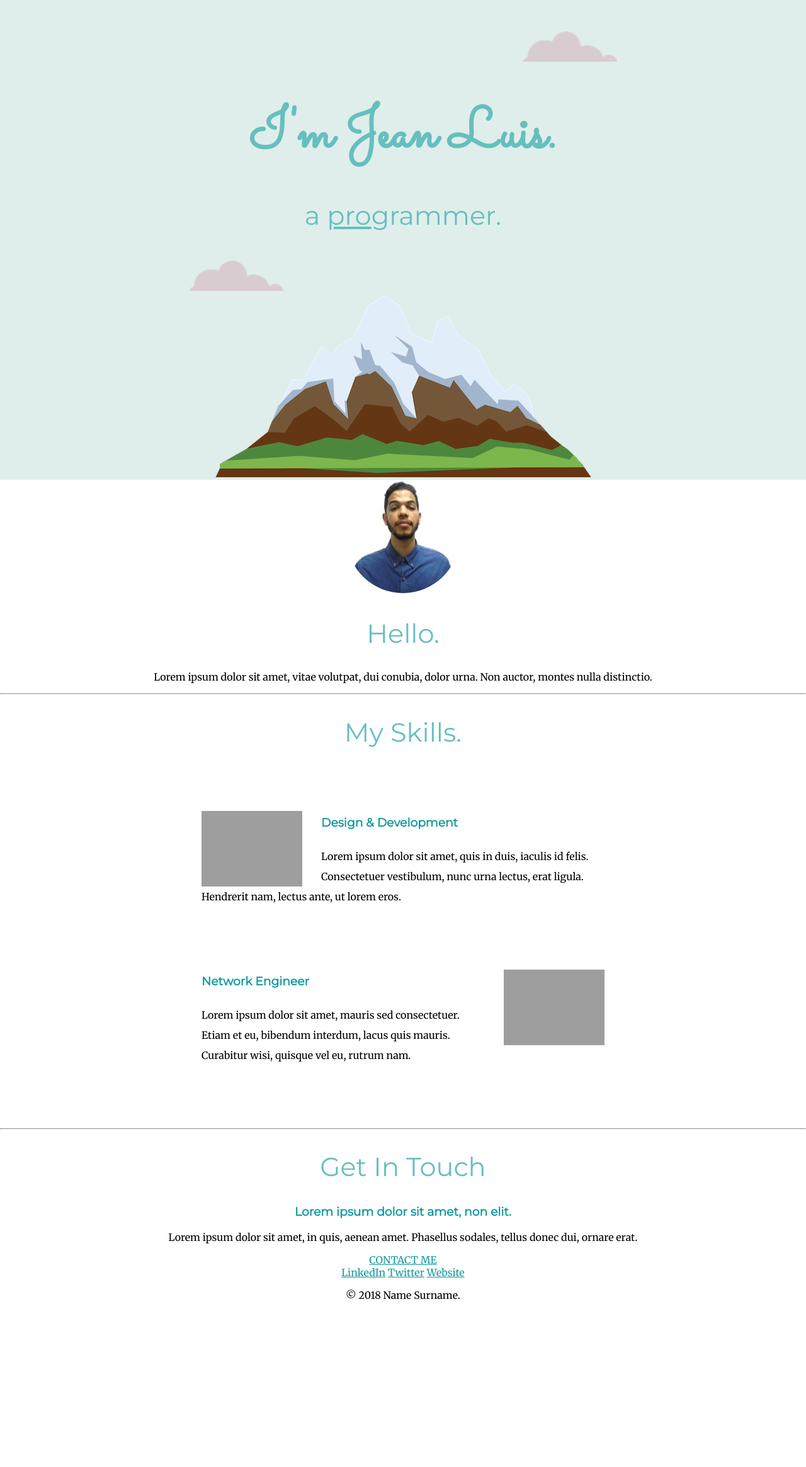
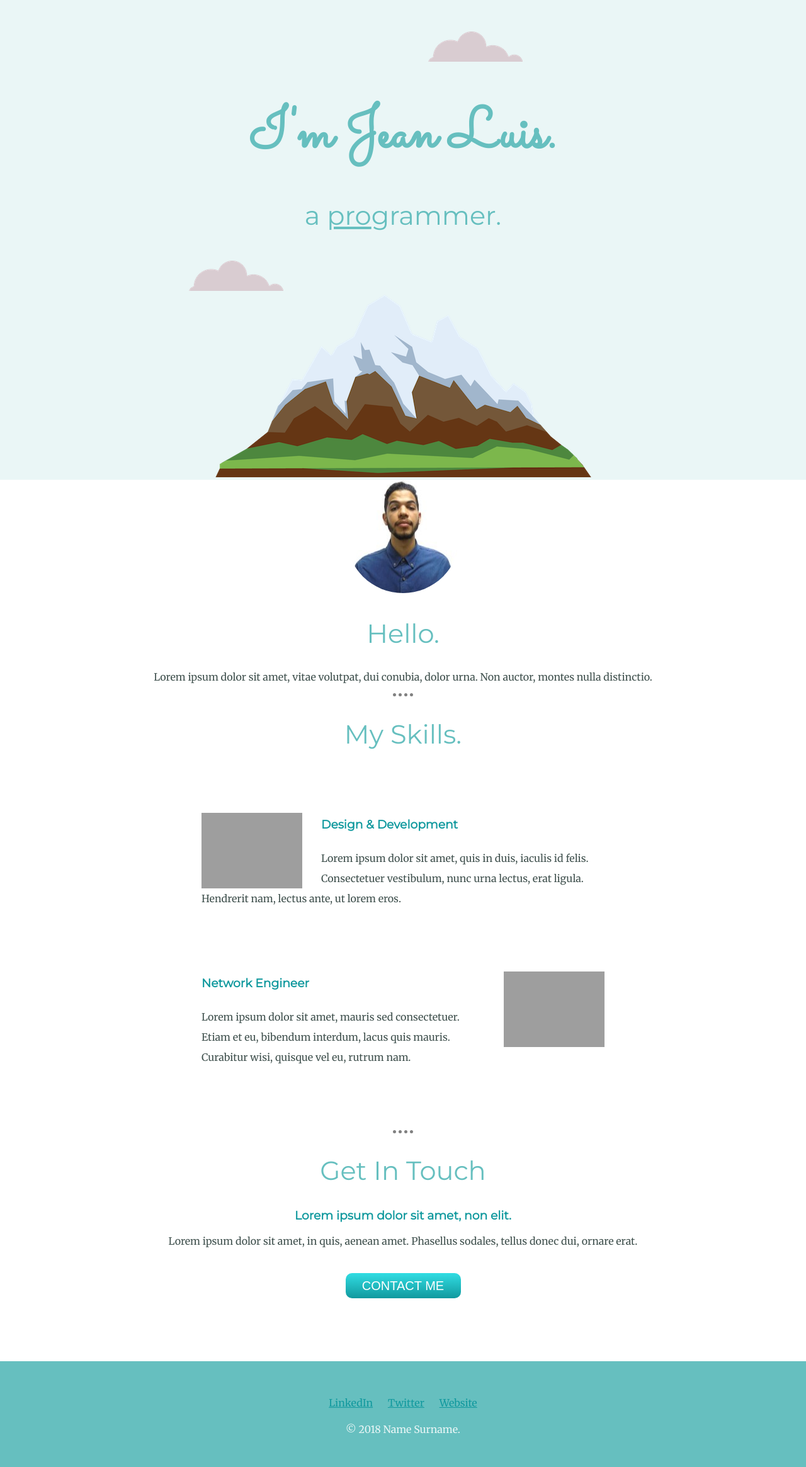
Before and after one commit to jeanluisgonzalez/Web-Dev, a web app: file CSS - My Site/index.html in a window 1280 px wide. Shown: the whole page at 63% size. Before the commit the page ends 2064 px from the top, so only its background shows below. Run offline with its HTML, style and script files only (its server is not run), Linux system fonts and the light colour scheme; grey boxes are pictures that could not be loaded.

Commit message:
update at work

```diff
--- a/CSS - My Site/css/styles.css
+++ b/CSS - My Site/css/styles.css
@@ -22,23 +22,38 @@ h3 {
   color: #11999E;
   font-family: 'Montserrat', sans-serif;
 }
+
+hr{
+  border-color: gray;
+  border-style: dotted none none;
+  border-width: 5px;
+  width: 2.5%;
+  clear: right;
+}
 a {
   color: #11999E;
 }
+p {
+  color: #40514E
+}
 /****************************CLASS SELECTORS*******************/
 .top-container {
-    background-color: #dfeeea;
+    background-color: #EAF6F6;
     position: relative;
     padding-top: 100px;
 }
 .middle-container {
+  margin-bottom: 100px;
 }
 .bottom-container {
-
+  background-color: #66BFBF;
+  position: relative;
+  padding-top:50px;
+  padding-bottom:50px;
 }
 .top-cloud {
   position: absolute;
-  right: 300px;
+  right: 450px;
   top:50px;
 }
 .bottom-cloud {
@@ -69,5 +84,53 @@ a {
   float: right;
   margin-left: 30px;
 }
+.BUTTON_NXV {
+  margin-top: 25px;
+   background: #31DDE3;
+   background-image: -webkit-linear-gradient(top, #31DDE3, #11999E);
+   background-image: -moz-linear-gradient(top, #31DDE3, #11999E);
+   background-image: -ms-linear-gradient(top, #31DDE3, #11999E);
+   background-image: -o-linear-gradient(top, #31DDE3, #11999E);
+   background-image: -webkit-gradient(to bottom, #31DDE3, #11999E);
+   -webkit-border-radius: 10px;
+   -moz-border-radius: 10px;
+   border-radius: 10px;
+   height: 0;
+   line-height: 0;
+   color: #FFFFFF;
+   font-family: Arial;
+   width: 143px;
+   font-size: 20px;
+   font-weight: 100;
+   padding: 20px;
+   border: solid #11999E 0;
+   text-decoration: none;
+   display: inline-block;
+   cursor: pointer;
+   text-align: center;
+}
+
+.BUTTON_NXV:hover {
+   border: solid #337FED 1px;
+   background: #1E62D0;
+   background-image: -webkit-linear-gradient(top, #1E62D0, #3D94F6);
+   background-image: -moz-linear-gradient(top, #1E62D0, #3D94F6);
+   background-image: -ms-linear-gradient(top, #1E62D0, #3D94F6);
+   background-image: -o-linear-gradient(top, #1E62D0, #3D94F6);
+   background-image: -webkit-gradient(to bottom, #1E62D0, #3D94F6);
+   -webkit-border-radius: 20px;
+   -moz-border-radius: 20px;
+   border-radius: 20px;
+   text-decoration: none;
+}
+.footer-link {
+  margin: 10px;
+  line-height: 2;
+
+}
+.copyRight {
+  color: #EAF6F6;
+  margin-bottom: 0;
+}
 
 /****************************ID SELECTORS**********************/
--- a/CSS - My Site/index.html
+++ b/CSS - My Site/index.html
@@ -41,7 +41,7 @@
     <h2>Get In Touch</h2>
     <h3>Lorem ipsum dolor sit amet, non elit.</h3>
     <p>Lorem ipsum dolor sit amet, in quis, aenean amet. Phasellus sodales, tellus donec dui, ornare erat.</p>
-    <a class="btn" href="mailto:name@email.com">CONTACT ME</a>
+    <a class="BUTTON_NXV" href="mailto:name@email.com">CONTACT ME</a>
   </div>
 </div>
 
@@ -50,7 +50,7 @@
   <a class="footer-link" href="https://www.linkedin.com/">LinkedIn</a>
   <a class="footer-link" href="https://twitter.com/">Twitter</a>
   <a class="footer-link" href="https://www.appbrewery.co/">Website</a>
-  <p>© 2018 Name Surname.</p>
+  <p class="copyRight">© 2018 Name Surname.</p>
 </div>
 
 
```
Also changed, not shown: 1 other file.
